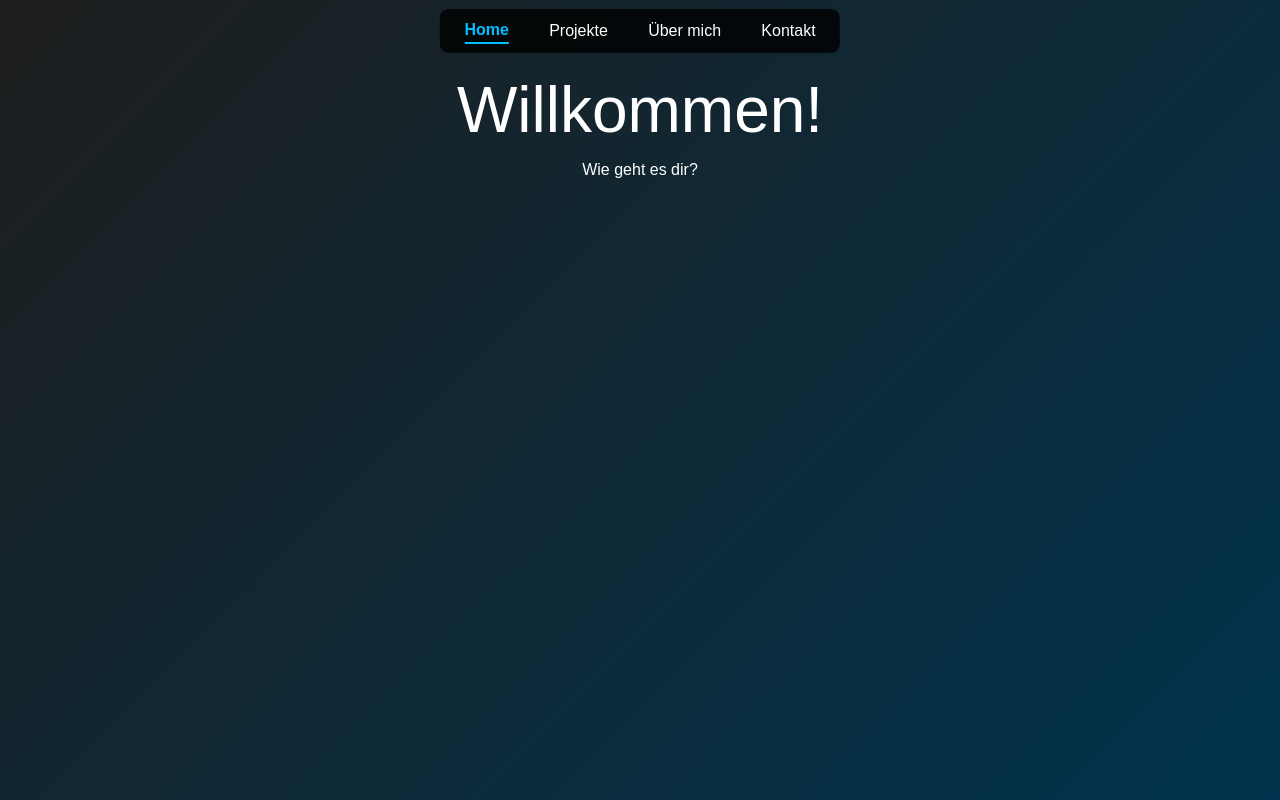
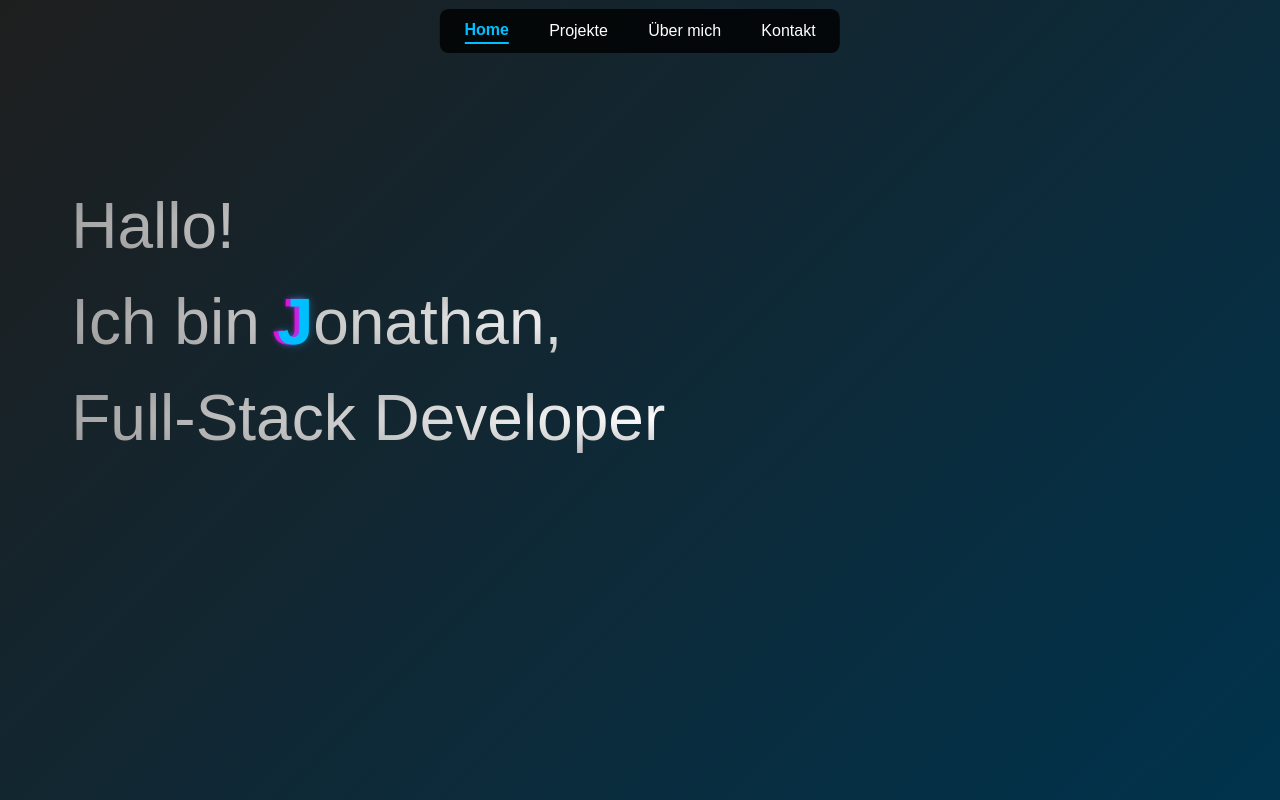
Before and after one commit to KDJohnny/luchtdev, a Next.js app: page / in a window 1280 px wide. Built offline with nearby package versions, Linux system fonts and the light colour scheme.

Commit message:
added more text and css

```diff
--- a/src/app/page.tsx
+++ b/src/app/page.tsx
@@ -1,17 +1,20 @@
 import "./styles/globals.css";
+import "./styles/home.css";
 
 export const metadata = {
   title: "LuchtDev: Homepage",
   description: "",
 };
 
-
 export default function Home() {
   return (
     <main>
       <div className="wrapper">
-        <h1>Willkommen!</h1>
-        Wie geht es dir?
+        <h1>Hallo!</h1>
+        <h1>
+          Ich bin <div className="elevated">J</div>onathan,
+        </h1>
+        <h1>Full-Stack Developer</h1>
       </div>
     </main>
   );
--- a/src/app/styles/globals.css
+++ b/src/app/styles/globals.css
@@ -3,7 +3,6 @@
 :root {
   --background: rgb(53, 53, 53);
   --foreground: #ffffff;
-  --box-color: #00bfff;
 }
 
 body {
@@ -17,23 +16,19 @@ main {
   min-height: 100vh;
   min-width: 100%;
   width: max-content;
-  padding-top: 7ch;
+  padding-top: 20ch;
   padding-bottom: 7ch;
 }
 
 .wrapper {
   position: relative;
-  left: 50%;
-  transform: translateX(-50%);
-  width: fit-content;
-  height: fit-content;
-  display: grid;
-  align-content: center;
-  justify-content: center;
-  justify-items: center;
   box-sizing: border-box;
+  margin-left: 8ch;
 }
 
 .wrapper h1 {
   font-size: 4em;
+  background-image: radial-gradient(white, grey);
+  color: transparent;
+  background-clip: text;
 }
--- /dev/null
+++ b/src/app/styles/home.css
@@ -0,0 +1,19 @@
+.elevated {
+  position: relative;
+  display: inline-block;
+  color: rgb(0, 191, 255);
+  font-weight: bold;
+  text-shadow: 0 0 1px rgba(0, 191, 255, 0.9),
+               0 0 8px rgba(0, 191, 255, 0.45);
+  z-index: 1;
+}
+
+/* Add the overlapping J */
+.elevated::after {
+  content: "J";
+  position: absolute;
+  right: 5px;
+  color: rgb(232, 10, 221);
+  text-shadow: 0 0 4px rgba(232, 10, 221, 0.6);
+  z-index: -1;
+}
```
